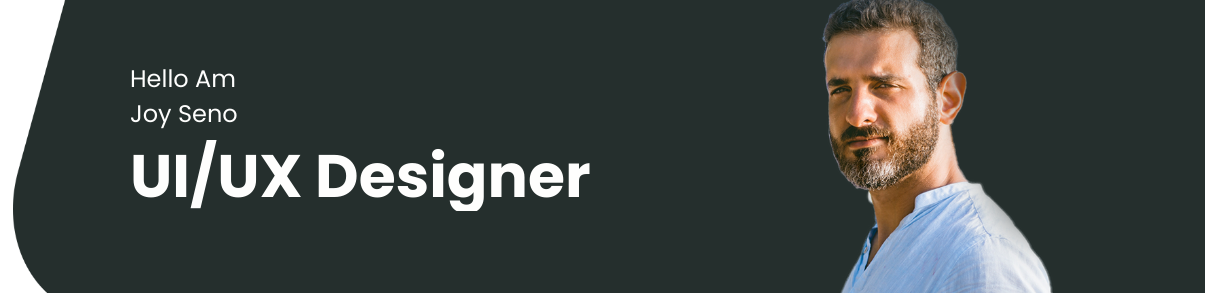
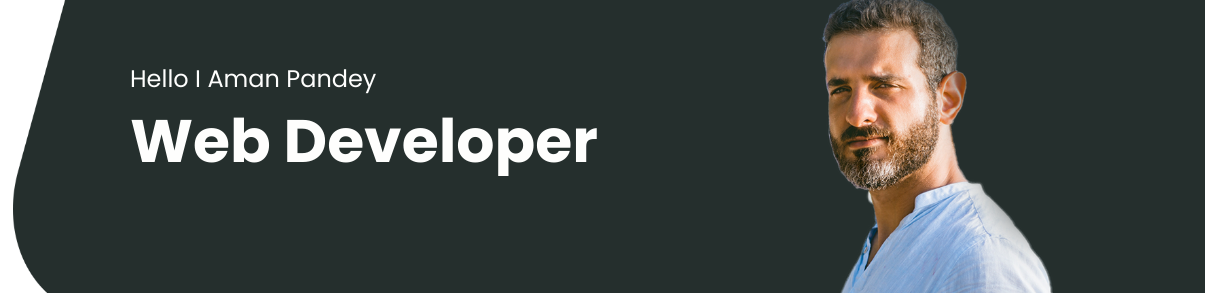
Before and after one commit to ap113-coding/portfolio, a plain HTML site: page index.html in a window 1280 px wide. Shown: the part 148-441 px from the top of the page, 0-1205 px from the left. Drawn offline with Linux system fonts and the light colour scheme; files that its build step writes are made by us from their sources.

Commit message:
Update index.html
change name in hero section

```diff
--- a/index.html
+++ b/index.html
@@ -80,8 +80,8 @@
                               <div class="row">
                                  <div class="col-md-6">
                                     <div class="banner_taital_main">
-                                       <h3 class="banner_text">Hello Am <br>Joy Seno</h3>
-                                       <h1 class="banner_taital">UI/UX Designer</h1>
+                                       <h3 class="banner_text">Hello I Aman Pandey</h3>
+                                       <h1 class="banner_taital">Web Developer</h1>
                                     </div>
                                  </div>
                                  <div class="col-md-6">
```
